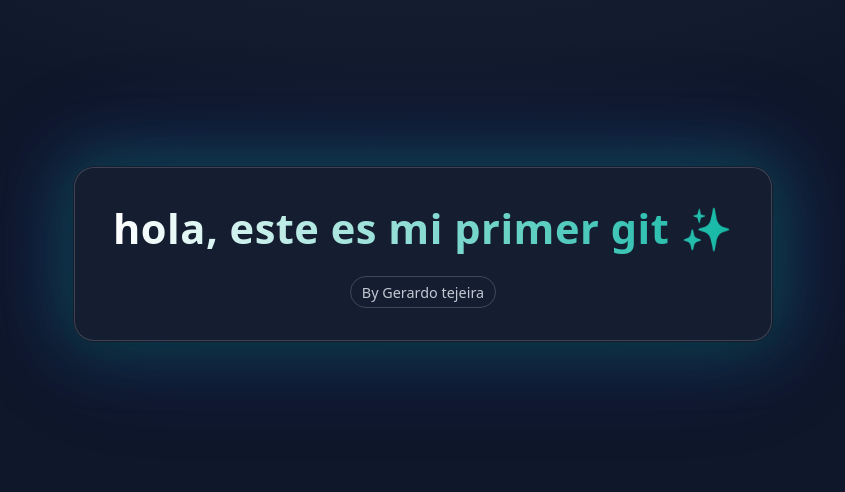
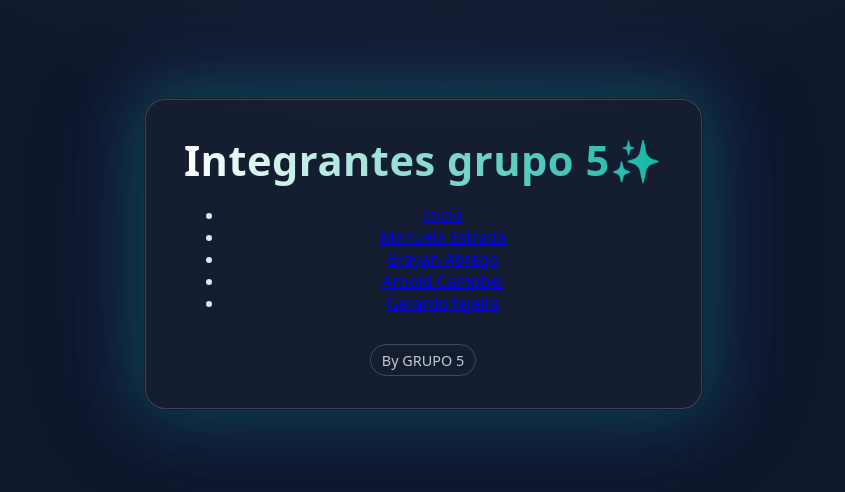
Before and after one commit to g-rar-2/repo_git_test, a plain HTML site: page index.html in a window 1280 px wide. Shown: the part 146-638 px from the top of the page, without its empty margins (217-1062 px from the left). Drawn offline with Linux system fonts and the light colour scheme.

Commit message:
Update index.html

```diff
--- a/index.html
+++ b/index.html
@@ -3,7 +3,7 @@
 <head>
 <meta charset="utf-8" />
 <meta name="viewport" content="width=device-width,initial-scale=1" />
-<title>Mi primer git 🎉</title>
+<title>GRUPO #5 🎉</title>
 <style>
   :root {
     --bg-1: #0f172a; /* slate-900 */
@@ -137,9 +137,19 @@
 <body>
   <div class="card" aria-live="polite">
     <div class="spark" aria-hidden="true"></div>
-    <h1 class="shine">hola, este es mi primer git ✨</h1>
-    <p></p>
-    <div class="tag">By Gerardo tejeira</div>
+    <h1 class="shine">Integrantes grupo 5✨</h1>
+    <p>
+        <ul>
+          <li><a href="index.html">inicio</a></li>
+          <li><a href="manuela.html">Manuela Estrada</a></li>
+          <li><a href="index.html">Brayan Abrego</a></li>
+          <li><a href="index.html">Arnold Campbel</a></li>
+          <li><a href="index.html">Gerardo tejeira</a></li>
+
+      </ul>
+
+    </p>
+    <div class="tag">By GRUPO 5</div>
   </div>
 
   <!-- 40 piezas de confeti. Cambiamos posición (x), color (h), duración (t) y delay (d) -->
```
